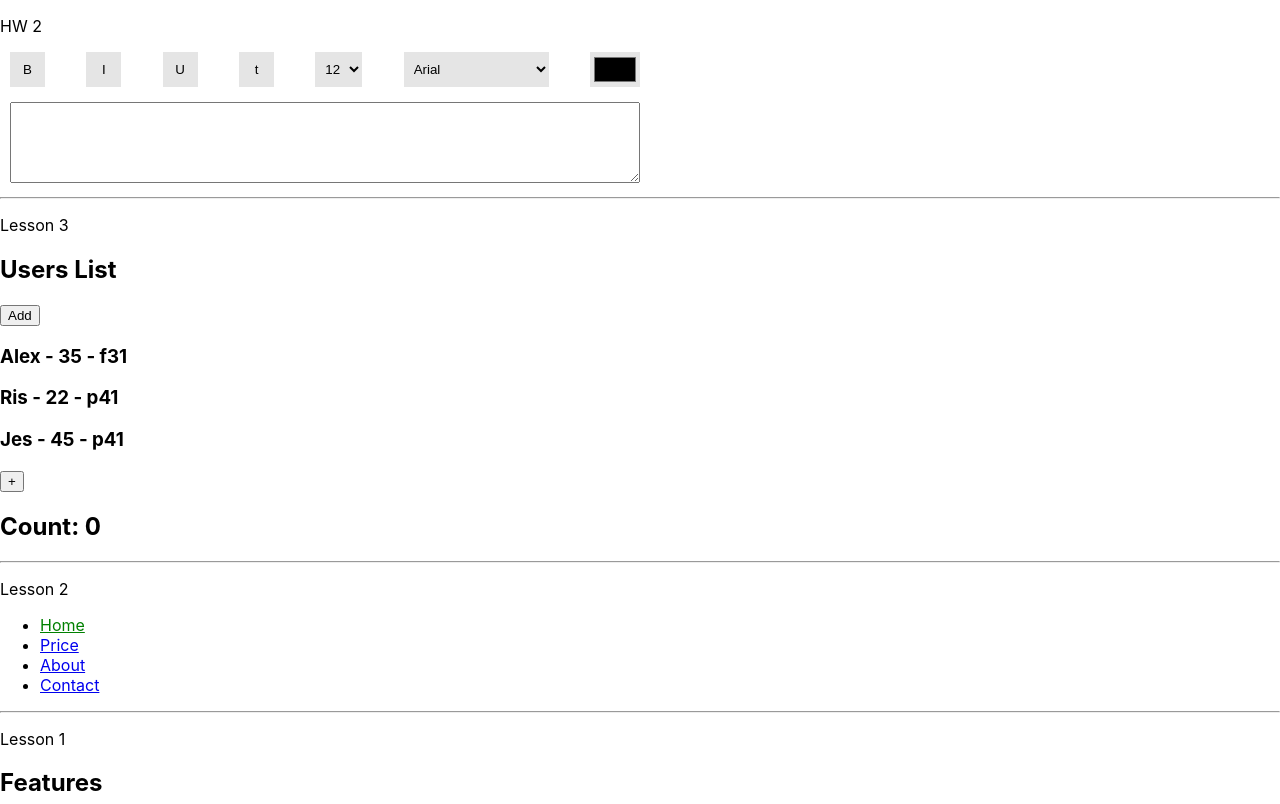
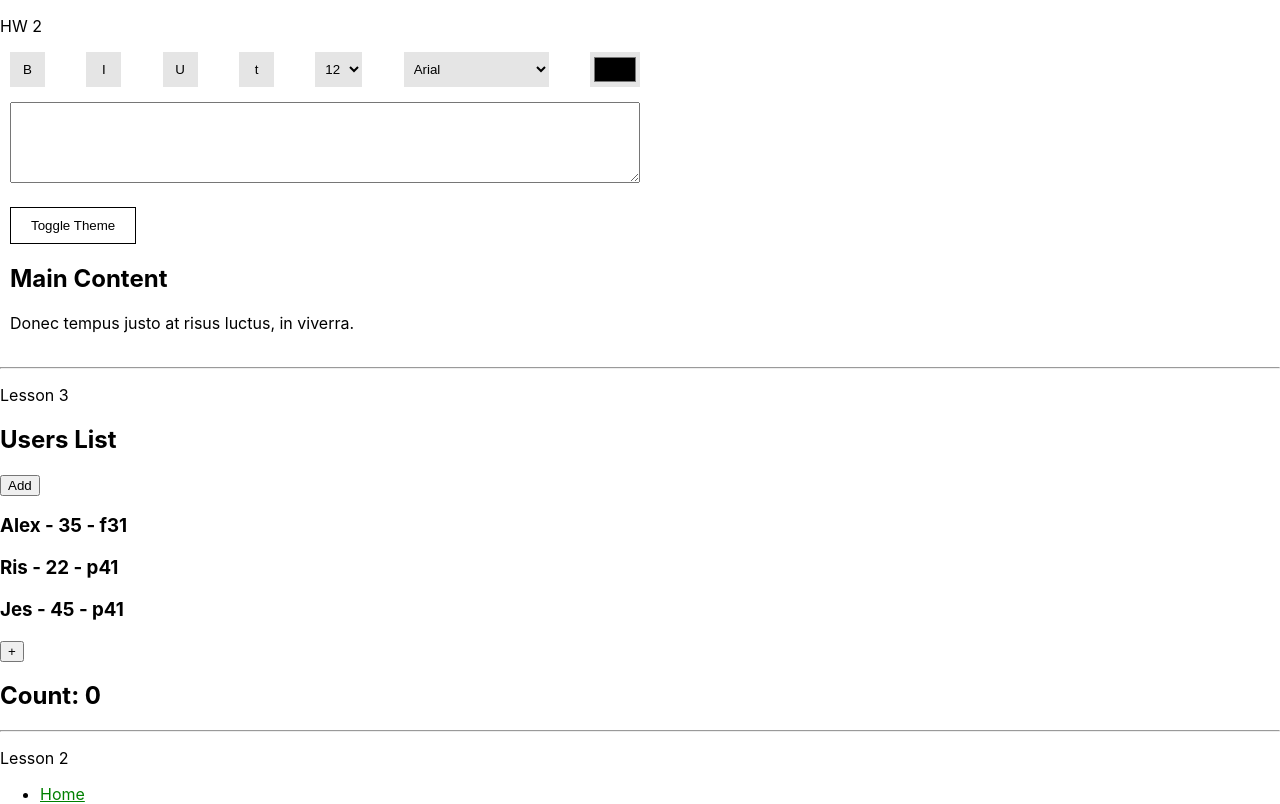
Before and after one commit to DaniilSob2004/FirstProject_React, a React (Create React App) app: page / in a window 1280 px wide. Shown: the top 804 px of the page. Built offline with nearby package versions, Linux system fonts and the light colour scheme.

Commit message:
Added change theme

```diff
--- a/src/App.js
+++ b/src/App.js
@@ -4,6 +4,7 @@ import { Route, BrowserRouter as Router, Routes } from 'react-router-dom'
 
 import Features from './less1/Features'
 import MyCity from './hw/MyCity/MyCity'
+import Theme from './hw/Theme/Theme'
 import TextEditor from './hw/TextEditor/TextEditor'
 import Home from './less2/Home'
 import Price from './less2/Price'
@@ -20,6 +21,7 @@ function App() {
       <div>
         <p>HW 2</p>
         <TextEditor/>
+        <Theme/>
       </div>
       <hr/>
 
--- /dev/null
+++ b/src/hw/Theme/Theme.jsx
@@ -0,0 +1,26 @@
+import { React, useState } from 'react'
+import classes from './Theme.module.css'
+
+function Theme() {
+    const [isDarkTheme, setIsDarkTheme] = useState(false);
+
+    function toggleThemeClick() {
+        setIsDarkTheme(isDarkTheme => !isDarkTheme);
+    }
+
+    return (
+        <div className={`${classes.container}
+                         ${isDarkTheme && classes.darkMode}`}>
+            <button
+                className={classes.btn}
+                onClick={toggleThemeClick}>Toggle Theme
+            </button>
+            <section id="content">
+                <h2>Main Content</h2>
+                <p>Donec tempus justo at risus luctus, in viverra.</p>
+            </section>
+        </div>
+    )
+}
+
+export default Theme
--- /dev/null
+++ b/src/hw/Theme/Theme.module.css
@@ -0,0 +1,32 @@
+:root {
+    --bg-color-light: #ffffff;
+    --text-color-light: #000000;
+    --bg-color-dark: #333333;
+    --text-color-dark: #ffffff;
+}
+
+.darkMode {
+    --bg-color-light: #333333;
+    --text-color-light: #ffffff;
+    --bg-color-dark: #ffffff;
+    --text-color-dark: #000000;
+}
+
+.container {
+    padding: 10px;
+    background-color: var(--bg-color-light);
+    color: var(--text-color-light);
+    transition: background-color 0.3s ease, color 0.3s ease;
+}
+
+.btn {
+    padding: 10px 20px;
+    background-color: transparent;
+    border: 1px solid var(--text-color-light);
+    color: var(--text-color-light);
+    cursor: pointer;
+}
+.btn:hover {
+    background-color: var(--text-color-light);
+    color: var(--bg-color-light);
+}
```
Also changed, not shown: 1 other file (tests, documents, lock files or other folders).
